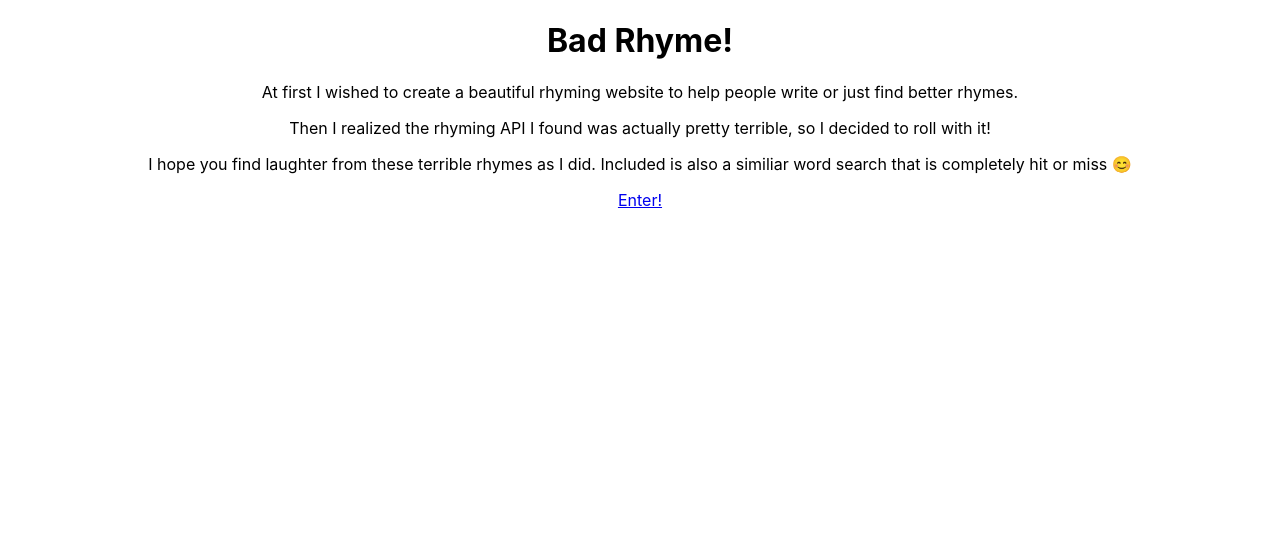
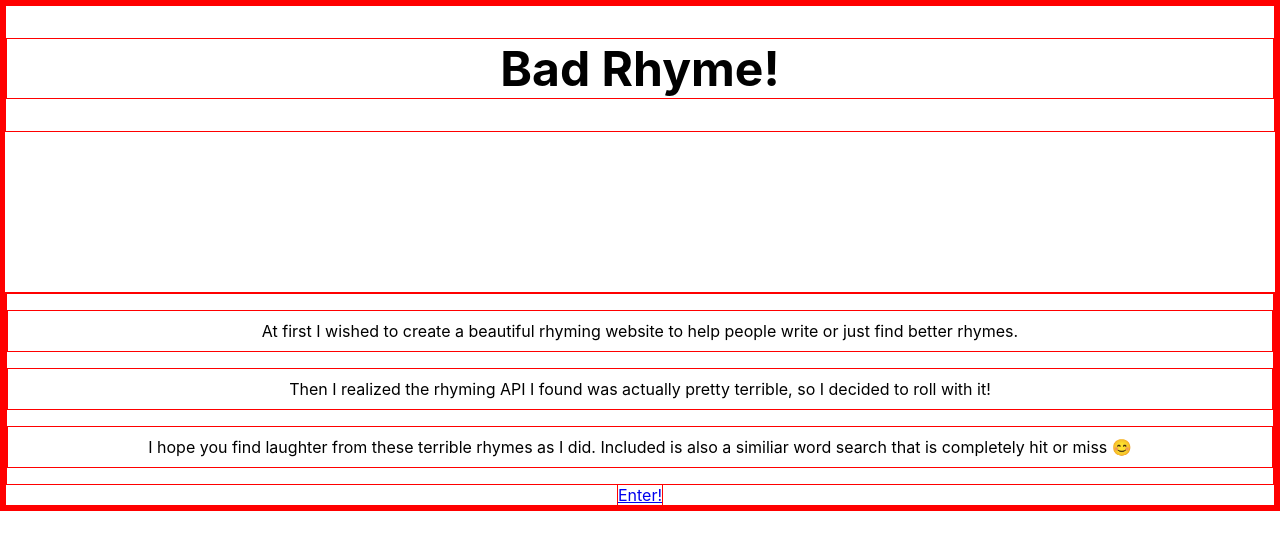
Before and after one commit to Marshnme/RhymeItUp, a React (Create React App) app: page / in a window 1280 px wide. Shown: the top 550 px of the page. Built offline with nearby package versions, Linux system fonts and the light colour scheme.

Commit message:
basic flexbox and centering on dashboard

```diff
--- a/src/components/Dashboard.js
+++ b/src/components/Dashboard.js
@@ -1,5 +1,7 @@
 import React,{useState, useEffect} from "react";
 import  {Link}  from "react-router-dom";
+import "./dashboard.css";
+
 
 const Dashboard = () => {
 
@@ -14,12 +16,12 @@ const Dashboard = () => {
 
 
     return(
-        <div>
+        <div className="parent">
             <header>
-                <h1>Bad Rhyme!</h1>
+                <h1 className="title">Bad Rhyme!</h1>
             </header>
-            <main>
-                <div>
+            <main className = "main">
+                <div className="greeting">
                     <p>At first I wished to create a beautiful rhyming website to help people write or just find better rhymes.</p>
                     <p>Then I realized the rhyming API I found was actually pretty terrible, so I decided to roll with it! </p>
                     <p>I hope you find laughter from these terrible rhymes as I did. Included is also a similiar word search that is completely hit or miss 😊</p>
--- /dev/null
+++ b/src/components/dashboard.css
@@ -0,0 +1,20 @@
+*{
+    border:1px solid red;
+}
+
+.parent{
+    display:flex;
+    flex-direction: column;
+}
+
+.title{
+    font-size: 3rem;
+}
+
+.main{
+    margin-top: 10rem;
+}
+
+.greeting{
+    line-height: 2.5rem;
+}
```
